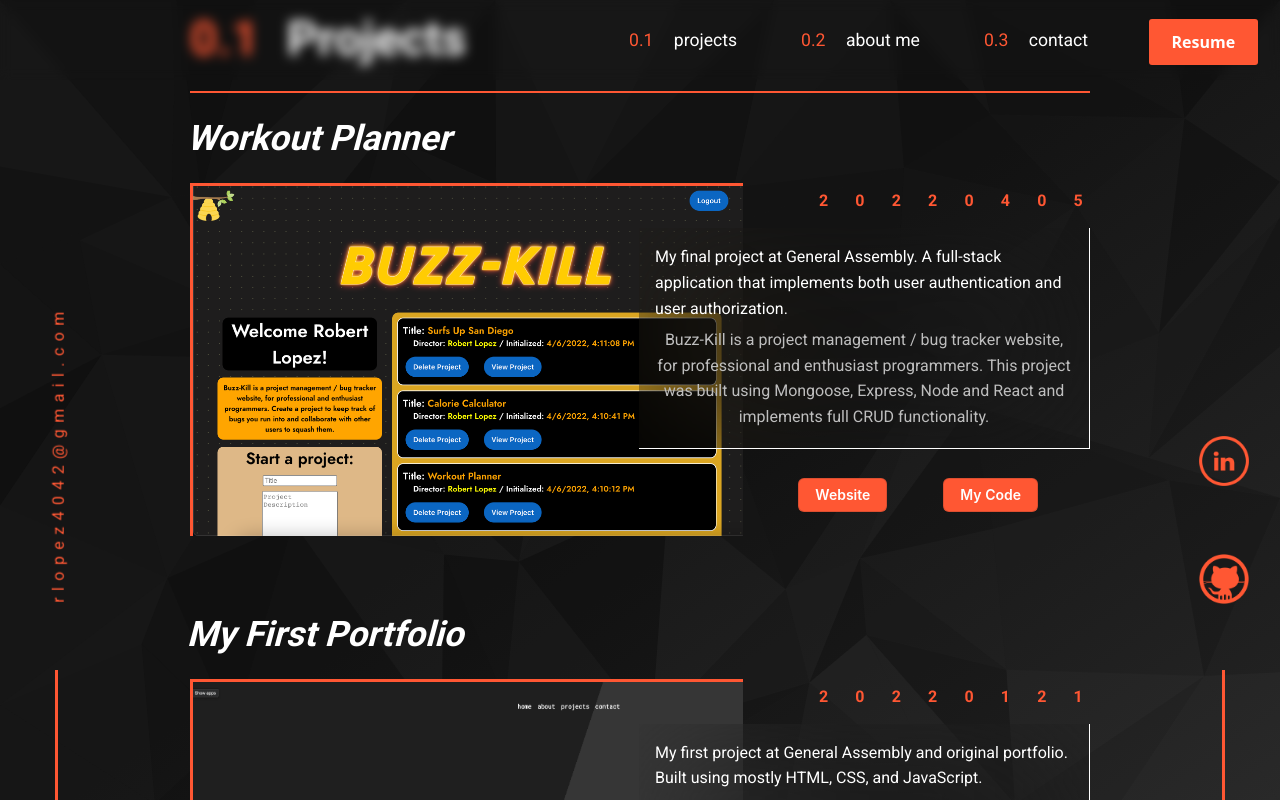
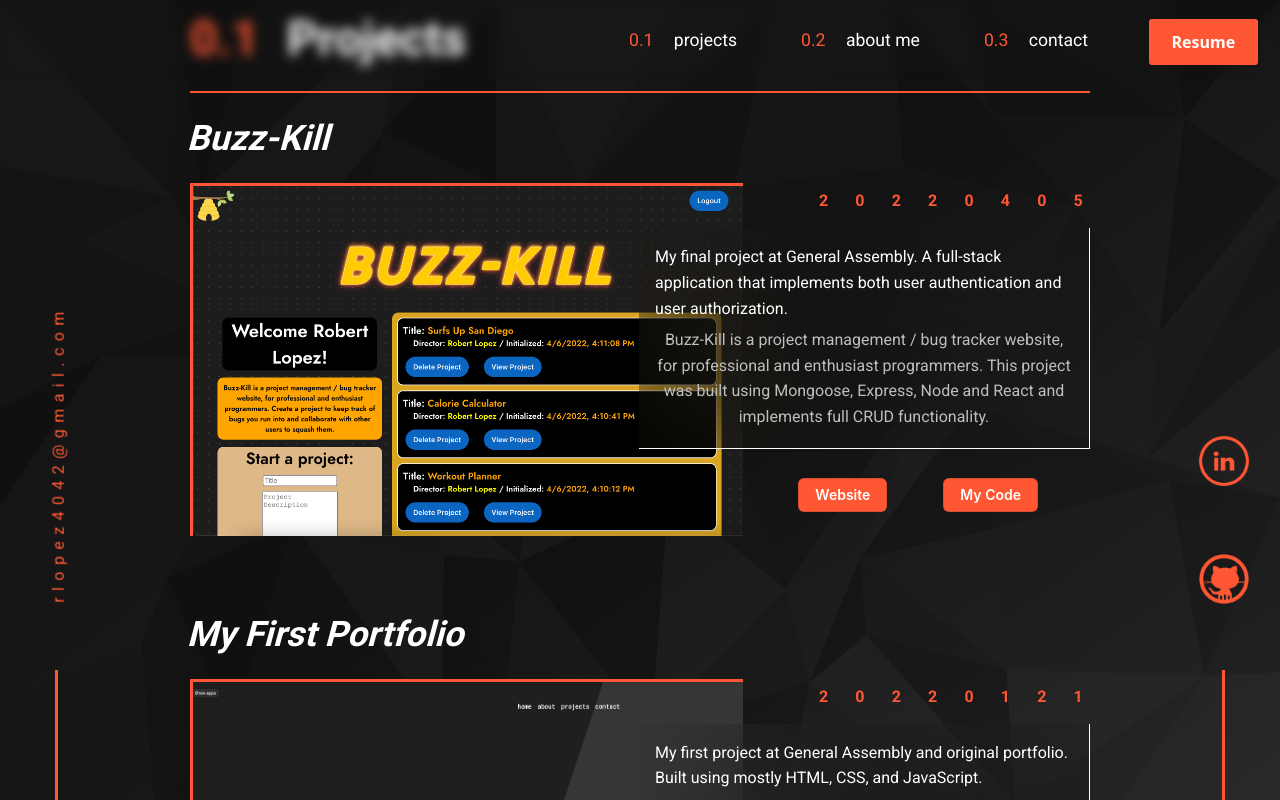
Before and after one commit to rlopez4042/Personal-Portfolio, a React (Create React App) app in the folder personal-portfolio/: page / in a window 1280 px wide. Shown: the top 800 px of the page. Built offline with nearby package versions, Linux system fonts and the light colour scheme.

Commit message:
spelling check

```diff
--- a/personal-portfolio/src/Components/Projects/Projects.js
+++ b/personal-portfolio/src/Components/Projects/Projects.js
@@ -220,7 +220,7 @@
         <span className="number">0.1</span> Projects<hr className="new4"></hr>
       </h1>
       <section className="projectSubText"></section>
-      <h2 className="projectTitle">Workout Planner</h2>
+      <h2 className="projectTitle">Buzz-Kill</h2>
       <div className="projectSpacing">{fifthProject}</div>
       <h2 className="projectTitle">My First Portfolio</h2>
       <div className="projectSpacing">{firstProject}</div>
```
